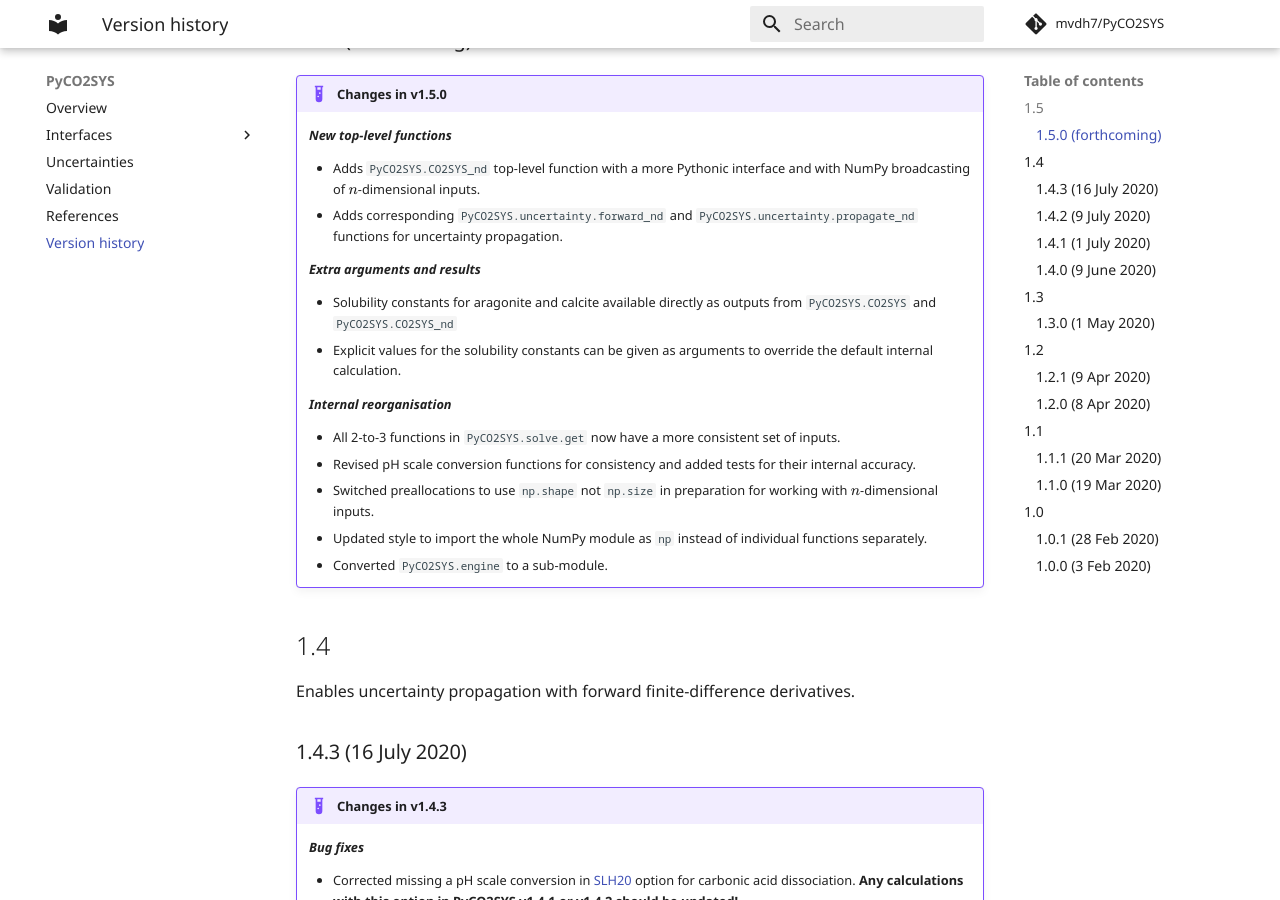
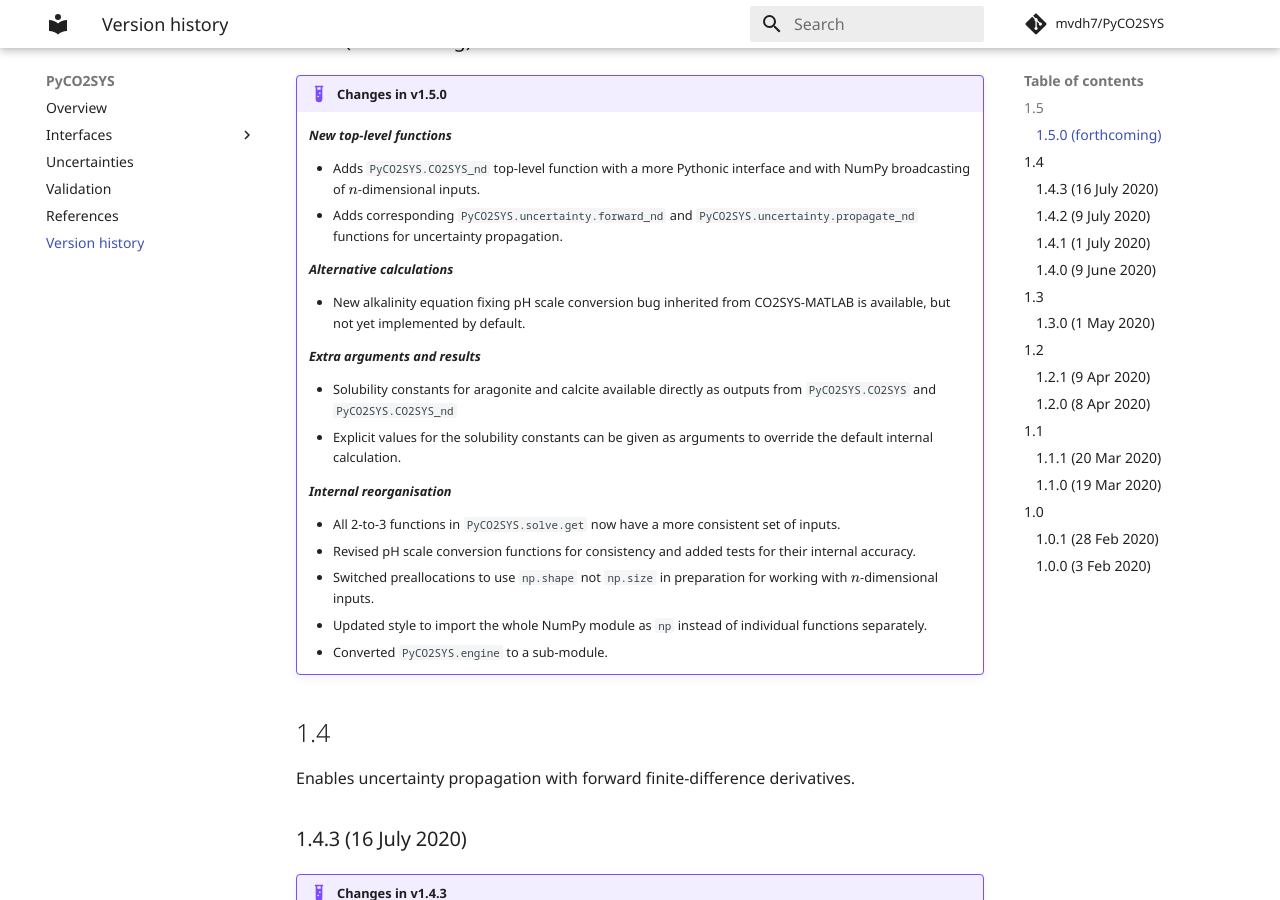
Before and after one commit to mvdh7/PyCO2SYS, an MkDocs documentation site: the page built from docs/versions.md, in a window 1280 px wide and 900 px high, scrolled down 972 px. Built offline with MkDocs 1.6.1 and Material for MkDocs 9.7.7, drawn with Linux system fonts in a browser that asks for light colours; formulas are drawn with MathJax 3; comment, search, counter and statistics services are not loaded.

Commit message:
Note new TA equation possibility

```diff
--- a/docs/versions.md
+++ b/docs/versions.md
@@ -35,6 +35,10 @@ Introduces a more Pythonic top-level function that can compute directly on multi
 
     * Adds `PyCO2SYS.CO2SYS_nd` top-level function with a more Pythonic interface and with NumPy broadcasting of $n$-dimensional inputs.
     * Adds corresponding `PyCO2SYS.uncertainty.forward_nd` and `PyCO2SYS.uncertainty.propagate_nd` functions for uncertainty propagation.
+
+    ***Alternative calculations***
+
+    * New alkalinity equation fixing pH scale conversion bug inherited from CO2SYS-MATLAB is available, but not yet implemented by default.
 
     ***Extra arguments and results***
 
```
